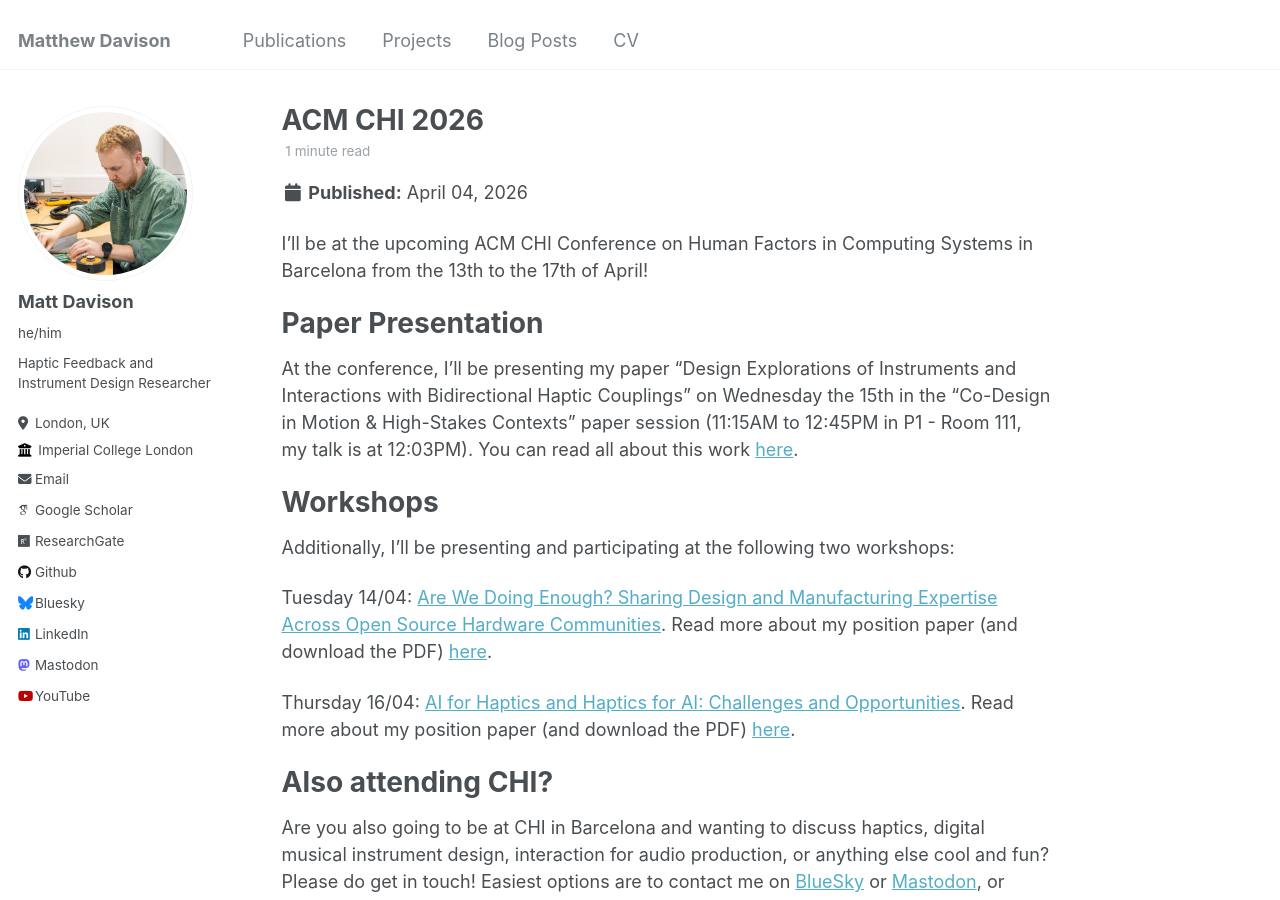
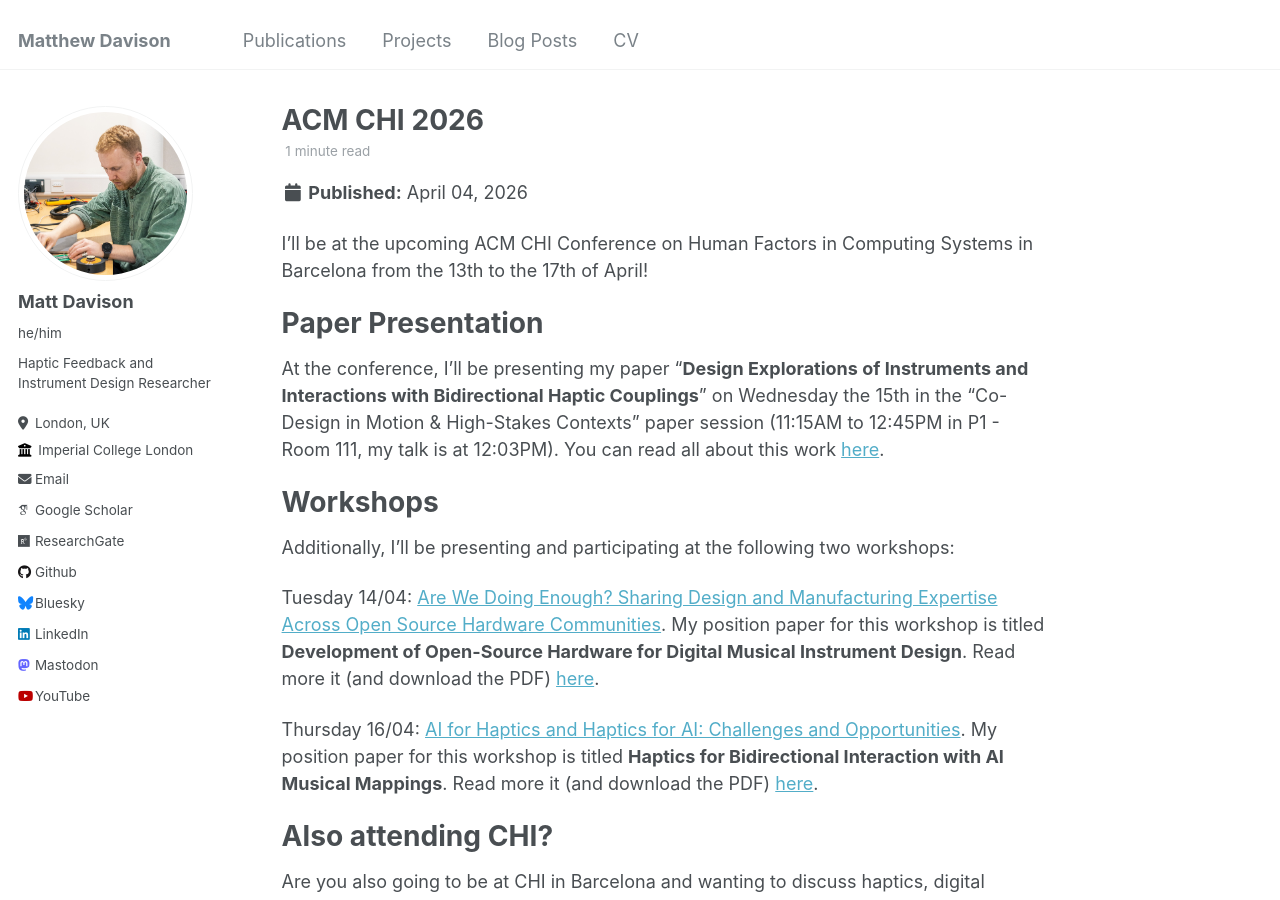
Before and after one commit to davisonaudio/davisonaudio.github.io, a Jekyll site: the page built from _posts/2026-04-04-CHI2026.md, in a window 1280 px wide and 900 px high. Built offline with Jekyll 4.4.1, drawn with Linux system fonts in a browser that asks for light colours; some web fonts are replaced.

Commit message:
Updated blog post and removed urls from suggested citation

```diff
--- a/_layouts/single.html
+++ b/_layouts/single.html
@@ -47,9 +47,7 @@ layout: default
       <section class="page__content" itemprop="text">
         {{ content }}
 
-        {% if page.citation and page.paperurl %}
-          <p style="font-size: smaller">Recommended citation: {{ page.citation }} <a href="{{ page.paperurl }}"><u>{{ page.paperurl }}</u></a></p>
-        {% elsif page.citation %}
+        {% if page.citation %}
           <p style="font-size: smaller">Recommended citation: {{ page.citation }} </p>
         {% endif %}
 
--- a/_posts/2026-04-04-CHI2026.md
+++ b/_posts/2026-04-04-CHI2026.md
@@ -12,16 +12,20 @@ I'll be at the upcoming ACM CHI Conference on Human Factors in Computing Systems
 
 Paper Presentation
 ======
-At the conference, I'll be presenting my paper "Design Explorations of Instruments and Interactions with Bidirectional Haptic Couplings" on Wednesday the 15th in the "Co-Design in Motion & High-Stakes Contexts" paper session (11:15AM to 12:45PM in P1 - Room 111, my talk is at 12:03PM). You can read all about this work [here](https://davisonaudio.github.io/chi2026/).
+At the conference, I'll be presenting my paper "**Design Explorations of Instruments and Interactions with Bidirectional Haptic Couplings**" on Wednesday the 15th in the "Co-Design in Motion & High-Stakes Contexts" paper session (11:15AM to 12:45PM in P1 - Room 111, my talk is at 12:03PM). You can read all about this work [here](https://davisonaudio.github.io/chi2026/).
 
 
 Workshops
 ======
 Additionally, I'll be presenting and participating at the following two workshops:
 
-Tuesday 14/04: [Are We Doing Enough? Sharing Design and Manufacturing Expertise Across Open Source Hardware Communities](https://are-we-doing-enough-workshop.github.io/). Read more about my position paper (and download the PDF) [here](/workshops_wip_demo/2026-CHI-awde).
+Tuesday 14/04: [Are We Doing Enough? Sharing Design and Manufacturing Expertise Across Open Source Hardware Communities](https://are-we-doing-enough-workshop.github.io/).
+My position paper for this workshop is titled **Development of Open-Source Hardware for Digital Musical Instrument Design**.
+Read more it (and download the PDF) [here](/workshops_wip_demo/2026-CHI-awde).
 
-Thursday 16/04: [AI for Haptics and Haptics for AI: Challenges and Opportunities](https://derikon.github.io/HapticsAI_Workshop/). Read more about my position paper (and download the PDF) [here](/workshops_wip_demo/2026-CHI-haptics4ai).
+Thursday 16/04: [AI for Haptics and Haptics for AI: Challenges and Opportunities](https://derikon.github.io/HapticsAI_Workshop/).
+My position paper for this workshop is titled **Haptics for Bidirectional Interaction with AI Musical Mappings**.
+Read more it (and download the PDF) [here](/workshops_wip_demo/2026-CHI-haptics4ai).
 
 Also attending CHI?
 ======
```
